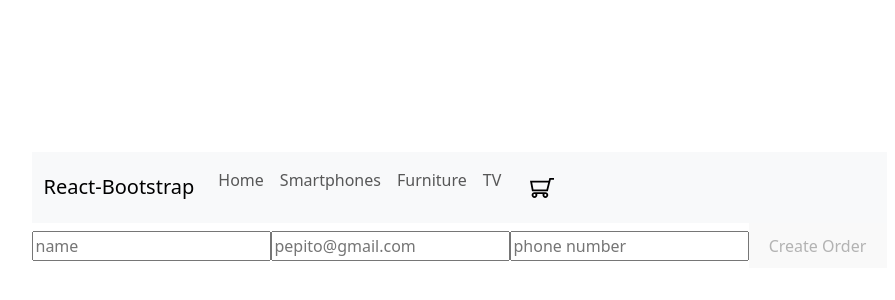
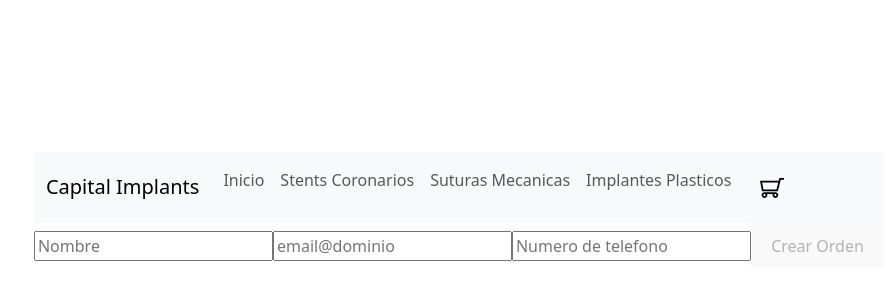
Before and after one commit to EmilioF15/PracticaReact, a React (Vite) app: page /checkout in a window 1280 px wide. Shown: the part 190-490 px from the top of the page, without its empty margins (181-1076 px from the left). Built offline with nearby package versions, Linux system fonts and the light colour scheme.

Commit message:
Datos y Productos Emprolijado

```diff
--- a/src/components/Cart/Cart.jsx
+++ b/src/components/Cart/Cart.jsx
@@ -27,7 +27,7 @@ function Cart() {
             <Row className="mt-3">
                 <Col>
                     {cart.length > 0 ? (
-                        <Link variant="primary" to="/checkout">Proceed to Checkout</Link>
+                        <Link variant="primary" to="/checkout">Proceder a Pagar</Link>
                     ) : null}
                 </Col>
             </Row>
--- a/src/components/CheckoutForm/Checkoutform.jsx
+++ b/src/components/CheckoutForm/Checkoutform.jsx
@@ -54,9 +54,9 @@ function CheckoutForm() {
 
     return (
         <form onSubmit={handleSubmit}>
-            <input type="text" placeholder="name" name="name" required />
-            <input type="email" placeholder="pepito@gmail.com" name="mail" required />
-            <input type="text" placeholder="phone number" name="phone" required />
+            <input type="text" placeholder="Nombre" name="name" required />
+            <input type="email" placeholder="email@dominio" name="mail" required />
+            <input type="text" placeholder="Numero de telefono" name="phone" required />
             <OverlayTrigger
                 overlay={
                     <Tooltip>
@@ -66,7 +66,7 @@ function CheckoutForm() {
             >
                 <span className="d-inline-block">
                     <button type="submit" disabled={isCartEmpty} style={isCartEmpty ? { pointerEvents: 'none' } : {}}>
-                        Create Order
+                        Crear Orden
                     </button>
                 </span>
             </OverlayTrigger>
--- a/src/components/ItemCount/ItemCount.jsx
+++ b/src/components/ItemCount/ItemCount.jsx
@@ -28,7 +28,7 @@ function ItemCount({ initial = 1, stock, onAdd, item }) {
             <button onClick={decrement} disabled={count <= 1}>-</button>
             <span>{count}</span>
             <button onClick={increment} disabled={count >= stock}>+</button>
-            <button onClick={handleAdd}>Add to Cart</button>
+            <button onClick={handleAdd}>Agregar al carrito</button>
         </div>
     );
 }
--- a/src/components/NavBar/NavBar.jsx
+++ b/src/components/NavBar/NavBar.jsx
@@ -10,21 +10,21 @@ function BasicExample() {
   return (
     <Navbar expand="lg" className="bg-body-tertiary">
       <Container>
-        <Navbar.Brand href="#home">React-Bootstrap</Navbar.Brand>
+        <Navbar.Brand href="#home">Capital Implants</Navbar.Brand>
         <Navbar.Toggle aria-controls="basic-navbar-nav" />
         <Navbar.Collapse id="basic-navbar-nav">
           <Nav className="me-auto">
             <Nav.Link to="/" as={Link}>
-              Home
+              Inicio
             </Nav.Link>
-            <Nav.Link to="/category/smartphone" as={Link}>
-              Smartphones
+            <Nav.Link to="/category/Stents" as={Link}>
+              Stents Coronarios
             </Nav.Link>
-            <Nav.Link to="/category/furniture" as={Link}>
-              Furniture
+            <Nav.Link to="/category/Suturas" as={Link}>
+              Suturas Mecanicas
             </Nav.Link>
-            <Nav.Link to="/category/tv" as={Link}>
-              TV
+            <Nav.Link to="/category/ImplantesMamarios" as={Link}>
+              Implantes Plasticos
             </Nav.Link>
             <Nav.Link to="/Cart" as={Link}>
               <CartWidget /> {/* Añadir el componente CartWidget */}
```
